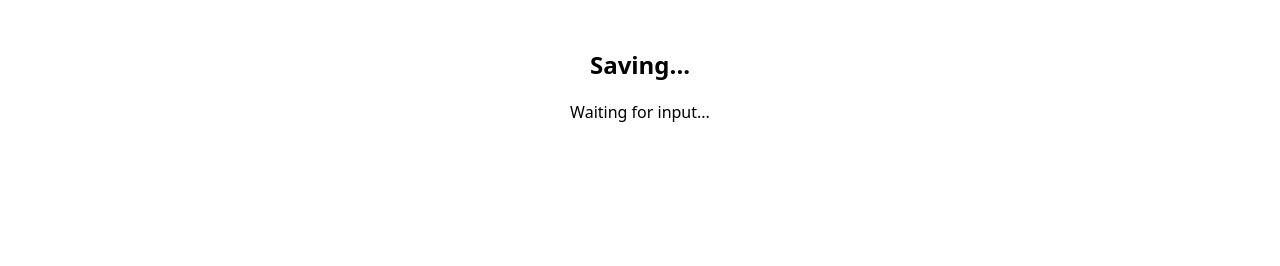
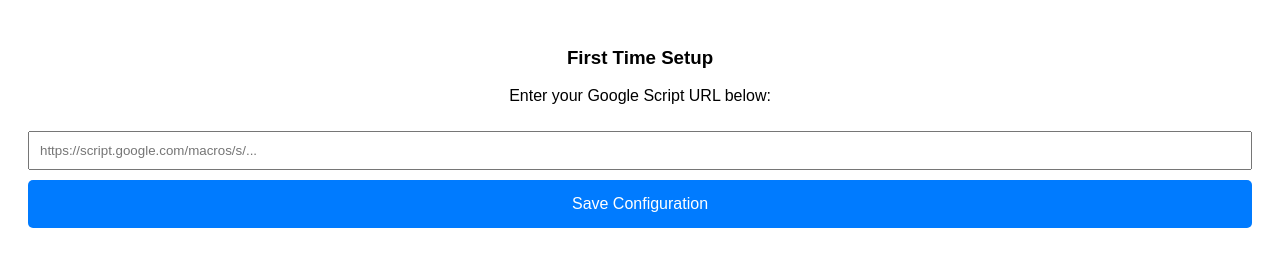
Before and after one commit to DravenSteel/universal-inbox, a plain HTML site: page index.html in a window 1280 px wide. Drawn offline with Linux system fonts and the light colour scheme.

Commit message:
Update index.html

```diff
--- a/index.html
+++ b/index.html
@@ -5,53 +5,80 @@
   <link rel="manifest" href="manifest.json">
   <title>Router</title>
   <style>
-    body { font-family: system-ui, sans-serif; padding: 20px; text-align: center; }
-    button { padding: 15px; width: 100%; font-size: 18px; margin-top: 20px; background: #4CAF50; color: white; border: none; border-radius: 8px;}
+    body { font-family: sans-serif; padding: 20px; text-align: center; }
+    input { width: 100%; padding: 10px; margin: 10px 0; box-sizing: border-box; }
+    button { padding: 15px; width: 100%; background: #007bff; color: white; border: none; border-radius: 5px; font-size: 16px; }
+    .hidden { display: none; }
   </style>
 </head>
 <body>
-  <h2>Saving...</h2>
-  <div id="status">Processing share...</div>
+
+  <div id="setup-view" class="hidden">
+    <h3>First Time Setup</h3>
+    <p>Enter your Google Script URL below:</p>
+    <input type="text" id="script-url" placeholder="https://script.google.com/macros/s/...">
+    <button onclick="saveConfig()">Save Configuration</button>
+  </div>
+
+  <div id="saving-view" class="hidden">
+    <h2>Saving...</h2>
+    <div id="status">Connecting...</div>
+  </div>
 
   <script>
-    // 1. YOUR GOOGLE SCRIPT URL HERE
-    const SCRIPT_URL = "PASTE_YOUR_GOOGLE_SCRIPT_URL_HERE";
+    // CHECK FOR SAVED CONFIG
+    const savedUrl = localStorage.getItem('google_script_url');
 
-    window.onload = async () => {
-      // 2. Parse the URL Parameters (from the Share Sheet)
+    // DOM ELEMENTS
+    const setupView = document.getElementById('setup-view');
+    const savingView = document.getElementById('saving-view');
+    const statusDiv = document.getElementById('status');
+
+    if (!savedUrl) {
+      // MODE: Setup
+      setupView.classList.remove('hidden');
+    } else {
+      // MODE: Operation
+      savingView.classList.remove('hidden');
+      handleShare(savedUrl);
+    }
+
+    function saveConfig() {
+      const inputUrl = document.getElementById('script-url').value;
+      if (inputUrl.includes("script.google.com")) {
+        localStorage.setItem('google_script_url', inputUrl);
+        alert("Saved! Reloading...");
+        location.reload();
+      } else {
+        alert("That doesn't look like a Google Script URL.");
+      }
+    }
+
+    async function handleShare(scriptUrl) {
       const params = new URLSearchParams(window.location.search);
-
-      // Android shares are messy. Sometimes the URL is in 'text', sometimes in 'url'.
+      // Android shares are tricky. We try all 3 standard fields.
       const sharedUrl = params.get('url') || params.get('text') || "";
       const sharedTitle = params.get('title') || "";
 
       if (!sharedUrl) {
-        document.getElementById('status').innerText = "Waiting for input...";
+        statusDiv.innerText = "Ready for sharing!";
         return;
       }
 
-      // 3. Send to Google Apps Script
-      // We use 'no-cors' mode because GAS doesn't support proper CORS headers easily,
-      // but the GET request STILL executes successfully on the server.
       try {
-        await fetch(`${SCRIPT_URL}?url=${encodeURIComponent(sharedUrl)}&note=${encodeURIComponent(sharedTitle)}`, {
+        // Send data to Google Script
+        await fetch(`${scriptUrl}?url=${encodeURIComponent(sharedUrl)}&title=${encodeURIComponent(sharedTitle)}`, {
           mode: 'no-cors'
         });
+        statusDiv.innerText = "Success!";
+        setTimeout(() => window.close(), 1000); // Close window automatically
+      } catch (err) {
+        statusDiv.innerText = "Error: " + err.message;
+      }
+    }
 
-        document.getElementById('status').innerText = "Saved!";
-        // Optional: Close window after 1 second
-        setTimeout(() => window.close(), 1000);
-
-      } catch (err) {
-        document.getElementById('status').innerText = "Error: " + err.message;
-      }
-    };
-  </script>
-
-  <script>
-    if ('serviceWorker' in navigator) {
-      navigator.serviceWorker.register('./sw.js');
-    }
+    // PWA Requirement
+    if ('serviceWorker' in navigator) { navigator.serviceWorker.register('./sw.js'); }
   </script>
 </body>
 </html>
```
